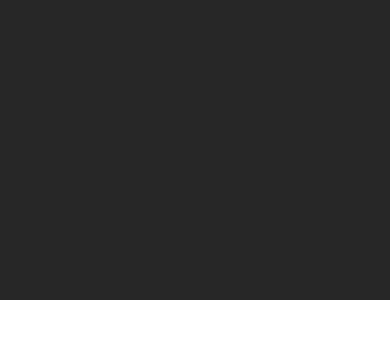
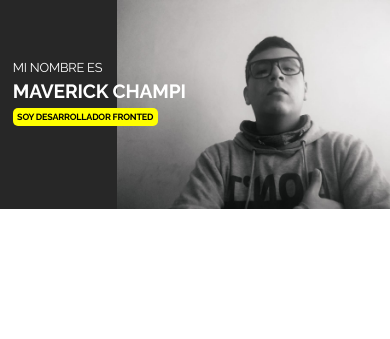
Before and after one commit to maverickchampi/portfolio, a PHP site: page / in a window 390 px wide. Shown: the part 80-419 px from the top of the page. Run offline with PHP 8.4, Linux system fonts and the light colour scheme; some libraries are stand-ins or nearby versions.

Commit message:
header y hero listo

```diff
--- a/css/estilos.css
+++ b/css/estilos.css
@@ -25,7 +25,9 @@ body {
   transition: 0.3s;
 }
 .container {
-  max-width: 1024px;
+  min-width: 200px;
+  max-width: 1264px;
+  height: auto;
   margin: 0 auto;
   flex: 1;
   display: inherit;
@@ -86,21 +88,66 @@ ol {
   background: linear-gradient(
     to right,
     var(--color-primary) 50%,
-    var(--color-secondary) 50%
+    #ECEAEA 50%
   );
-  height: 300px;
+  color: #fff;
   display: flex;
+  /* height: 500px; */
+}
+.hero-title {
+  width: 30%;
+  display: inherit;
   align-items: center;
-  justify-content: space-between;
-  flex-wrap: wrap;
+}
+h1 {
+  font-family: var(--font-secondary);
+  font-weight: 400;
+  font-size: 3em;
+  line-height: 1.5;
+  letter-spacing: -0.2px;
+  color: #fff;
+  position: absolute;
+  margin: -2em 0 0 1em;
+  z-index: 2;
+}
+h1 strong {
+  font-size: 1.5em;
+  font-weight: 700;
+}
+h1 span{
+  font-size: .7em;
+  font-weight: 700;
+  color: black;
+  background-color: yellow;
+  padding: 2.5%;
+  border-radius: 5px;
+}
+.hero-image {
+  width: 70%;
+  background: #ccc;
+  overflow: hidden;
+}
+.hero-image img {
+  width: 100%;
+  height: 100%;
 }
 
 
 
-
-
-
+@media screen and (max-width: 1143px) {
+  h1{
+    font-size: 2.6em;
+  }
+}
 @media screen and (max-width: 1023px) {
+  h1{
+    font-size: 2.3em;
+  }
+}
+@media screen and (max-width: 895px) {
+  h1{
+    font-size: 2em;
+  }
 }
 @media screen and (max-width: 767px) {
   .burger-button {
@@ -152,8 +199,42 @@ ol {
   .burger-button.is-active {
     background-color: #535353;
   }
+  h1{
+    font-size: 1.8em;
+  }
+}
+@media screen and (max-width: 697px) {
+  h1{
+    font-size: 1.6em;
+  }
+}
+@media screen and (max-width: 622px) {
+  h1{
+    font-size: 1.4em;
+  }
+}
+@media screen and (max-width: 554px) {
+  h1{
+    font-size: 1.2em;
+  }
 }
 @media screen and (max-width: 480px) {
+  h1{
+    font-size: 1em;
+  }
+}
+@media screen and (max-width: 394px) {
+  h1{
+    font-size: .8em;
+  }
 }
 @media screen and (max-width: 320px) {
+  h1{
+    font-size: .7em;
+  }
 }
+@media screen and (max-width: 260px) {
+  h1{
+    font-size: .5em;
+  }
+}
--- a/index.html
+++ b/index.html
@@ -7,7 +7,7 @@
     <title>Maverick Champi</title>
     <link rel="stylesheet" href="css/estilos.css" />
     <link
-      href="https://fonts.googleapis.com/css2?family=Montserrat:wght@700&family=Raleway:wght@700&display=swap"
+      href="https://fonts.googleapis.com/css2?family=Montserrat:wght@700&family=Raleway:wght@700&family=Raleway:wght@400&display=swap"
       rel="stylesheet"
     />
   </head>
@@ -40,7 +40,15 @@
     </header>
     <section class="hero">
       <div class="container">
-
+        <div class="hero-title">
+          <h1>MI NOMBRE ES<br/>
+            <strong translate="no">MAVERICK CHAMPI</strong> <br>
+            <span>SOY DESARROLLADOR FRONTED</span>
+          </h1>
+        </div>
+        <div class="hero-image">
+          <img src="images/foto1.jpg" alt="Imagen principal del sitio" />
+        </div>
       </div>
     </section>
     <section class="about" id="sobremi"></section>
```
Also changed, not shown: Readme.txt (added).
